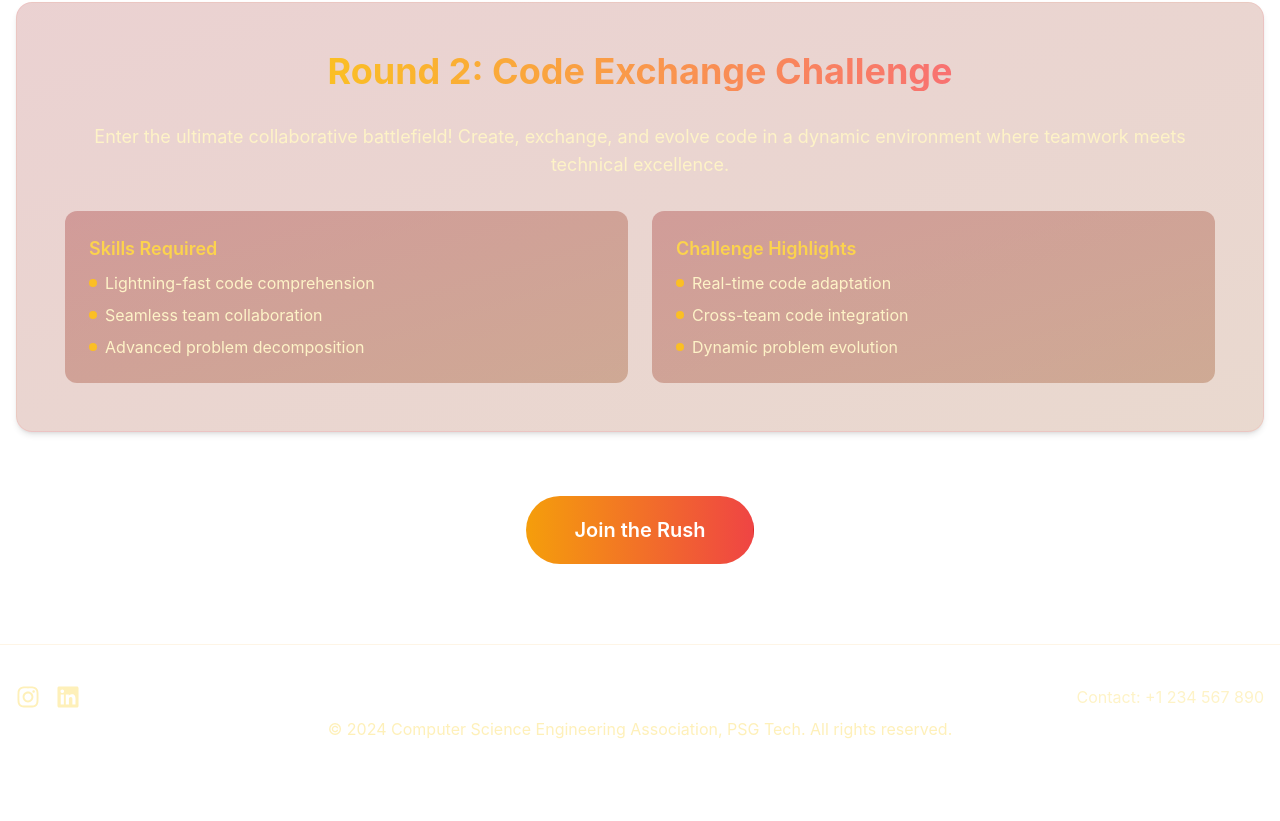
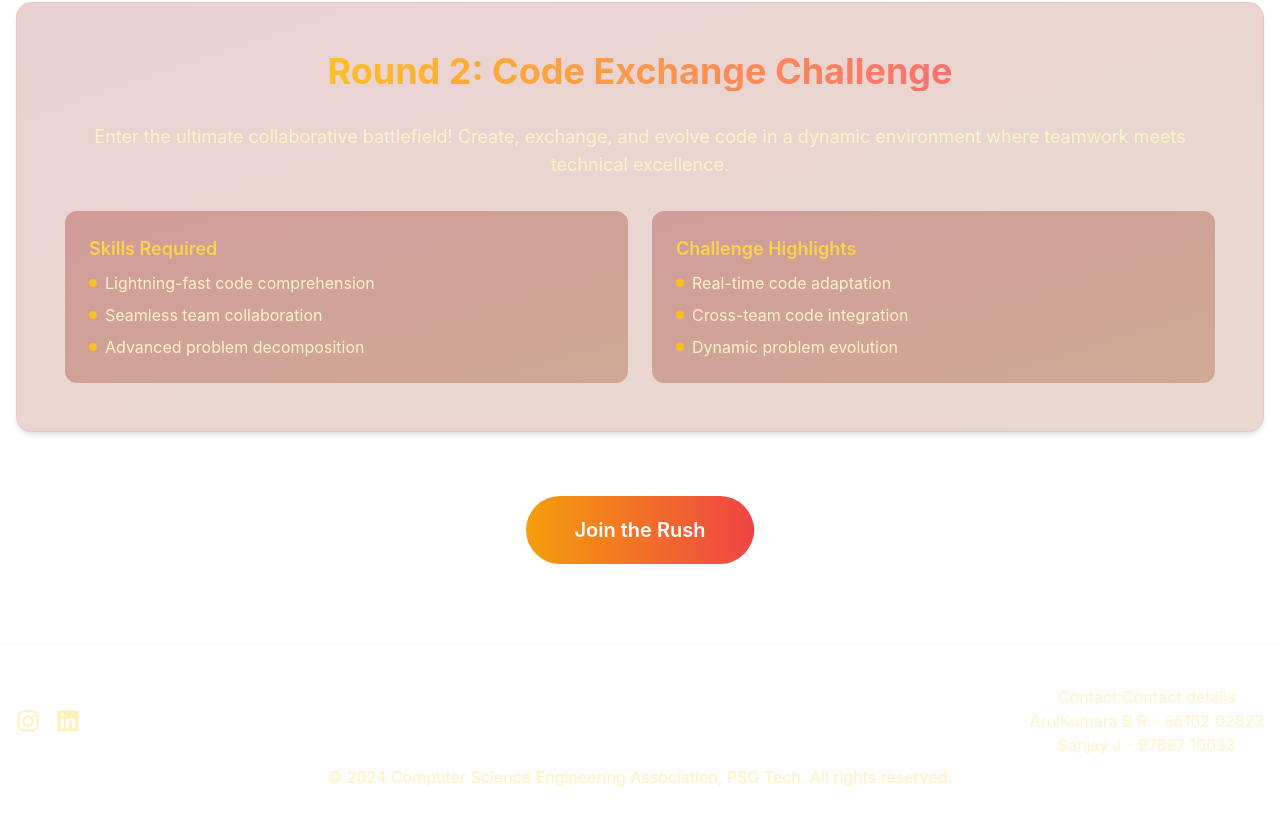
Before and after one commit to yesh-045/CSEA-Event-Registration, a React (Create React App) app in the folder frontend/: page / in a window 1280 px wide. Shown: the part 2047-2868 px from the top of the page. Before the commit the page ends 2820 px from the top, so only its background shows below. Built offline with nearby package versions, Linux system fonts and the light colour scheme.

Commit message:
Update contact details

```diff
--- a/frontend/src/components/homrPage.jsx
+++ b/frontend/src/components/homrPage.jsx
@@ -421,7 +421,9 @@ const HomePage = () => {
             </a>
           </div>
           <div className="text-amber-100 mt-2 md:mt-0">
-            <p>Contact: +1 234 567 890</p>
+            <p>Contact:Contact details <br />
+ArulKumara B R - 86102 02823 <br />
+Sanjay J - 97897 10033</p>
           </div>
         </div>
         <p>© 2024 Computer Science Engineering Association, PSG Tech. All rights reserved.</p>
```
